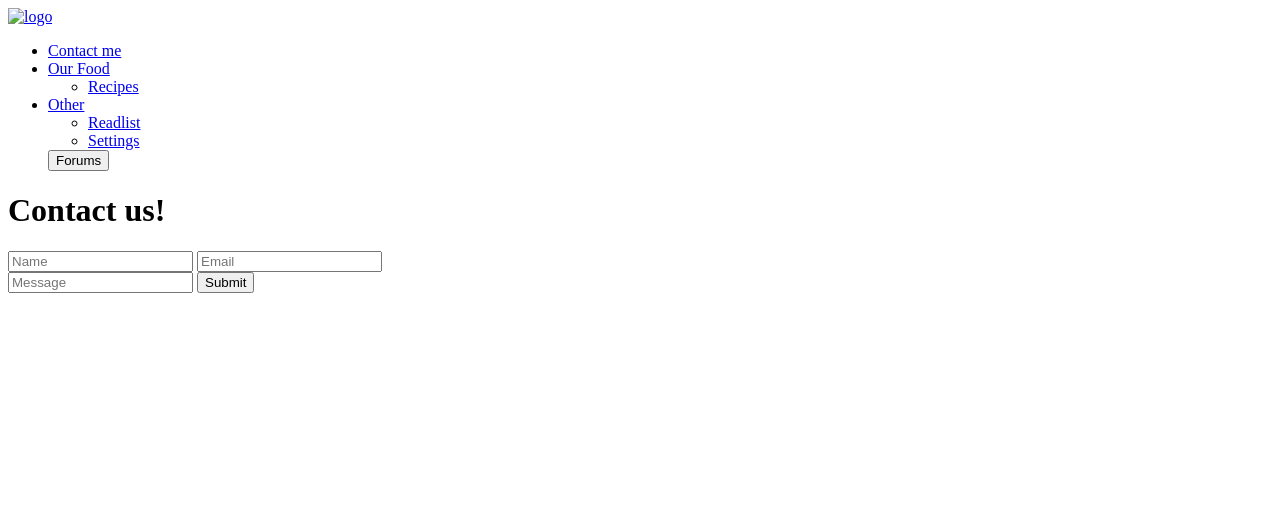
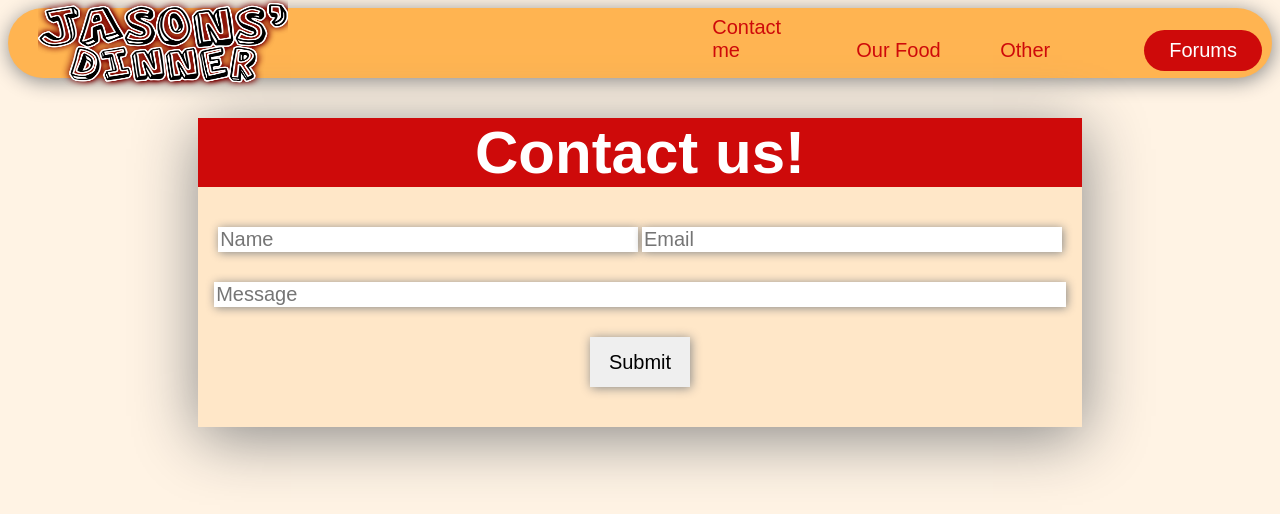
Before and after one commit to markvanderwagen/Restaurant_Project, a plain HTML site: page contactMe.html in a window 1280 px wide. Drawn offline with nearby package versions, Linux system fonts and the light colour scheme; files that its build step writes are made by us from their sources; the site is published under a folder, as on GitHub Pages, so addresses that start at the root find nothing; a web font is replaced by a local one.

Commit message:
Update contactMe.html

```diff
--- a/contactMe.html
+++ b/contactMe.html
@@ -6,7 +6,7 @@
         <meta name="viewport" content="width=device-width, initial-scale=1.0">
 
         <!-- linking of css -->
-        <link rel="stylesheet" href="/stylesheet/style.css" type="text/css">
+        <link rel="stylesheet" href="stylesheet/style.css" type="text/css">
 
         <script src="https://ajax.googleapis.com/ajax/libs/jquery/1.12.4/jquery.min.js"></script>
 
@@ -18,10 +18,10 @@
 
         <!-- nav-bar -->
         <header id="header" class="header-container">
-            <a class="logo" href="index.html"><img class="logo" src="/images/logo.png" alt="logo"></a>
+            <a class="logo" href="index.html"><img class="logo" src="images/logo.png" alt="logo"></a>
             <nav>
                 <ul class="nav-links">
-                    <li><a href="/contactMe.html">Contact me</a></li>
+                    <li><a href="contactMe.html">Contact me</a></li>
                     <li><a href="#">Our Food</a>
                         <ul id="categories">
                             <li><a href="#">Recipes</a></li>
@@ -33,7 +33,7 @@
                             <li><a href="#">Settings</a></li>
                         </ul>
                     </li>
-                    <a href="/forums.html"><button>Forums</button></a>
+                    <a href="forums.html"><button>Forums</button></a>
                 </ul>
             </nav>
         </header>
@@ -54,6 +54,6 @@
         </div>
 
         <!-- linking of script -->
-        <script src="/javaScript/main.js" type="text/javascript"></script>
+        <script src="javaScript/main.js" type="text/javascript"></script>
     </body>
 </html>
```
